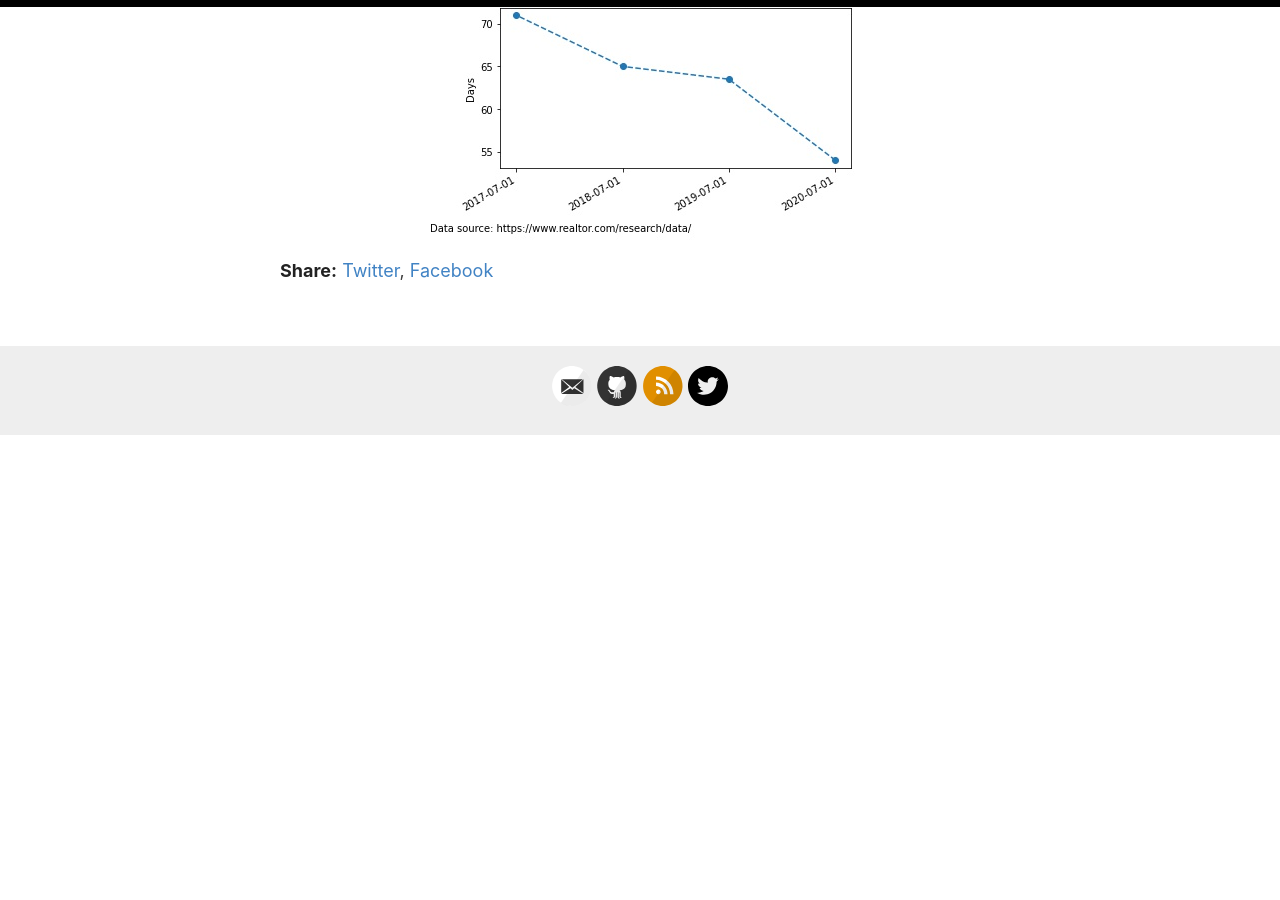
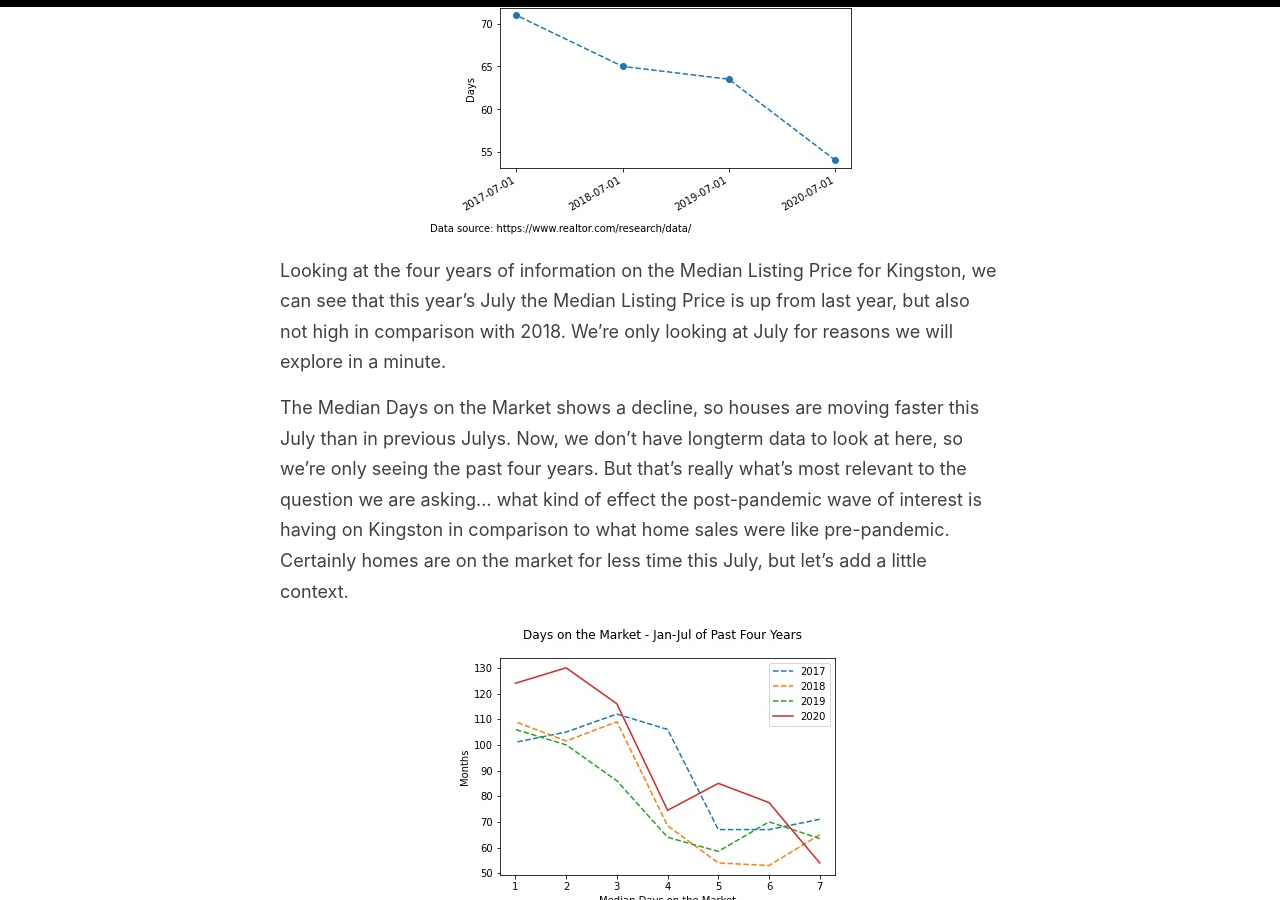
Before and after one commit to oroconnor/reverie, a Jekyll site: the page built from _posts/2020-08-10-kingston-homes.md, in a window 1280 px wide and 900 px high, scrolled down 1042 px. Built offline with Jekyll 4.4.1, drawn with Linux system fonts in a browser that asks for light colours; before the commit the page ends 1478 px from its top, so only the background shows below that.

Commit message:
Update 2020-08-10-kingston-homes.md

```diff
--- a/_posts/2020-08-10-kingston-homes.md
+++ b/_posts/2020-08-10-kingston-homes.md
@@ -18,6 +18,12 @@ The documentation at https://www.realtor.com/research/data/ says that the data i
 <img src="https://oroconnor.github.io/td/images/kingstondata_1.jpg">
 
 
+Looking at the four years of information on the Median Listing Price for Kingston, we can see that this year's July the Median Listing Price is up from last year, but also not high in comparison with 2018. We're only looking at July for reasons we will explore in a minute.
+
+The Median Days on the Market shows a decline, so houses are moving faster this July than in previous Julys. Now, we don't have longterm data to look at here, so we're only seeing the past four years. But that's really what's most relevant to the question we are asking... what kind of effect the post-pandemic wave of interest is having on Kingston in comparison to what home sales were like pre-pandemic. Certainly homes are on the market for less time this July, but let's add a little context.
+
+<img src="https://oroconnor.github.io/td/images/kingstondata_2.jpg">
+
 
 
 
```
